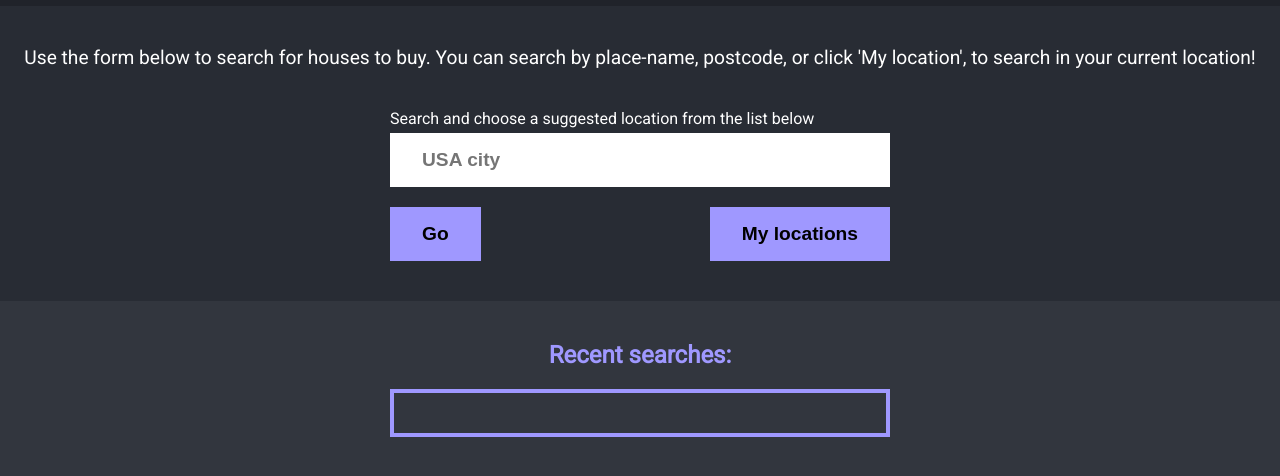
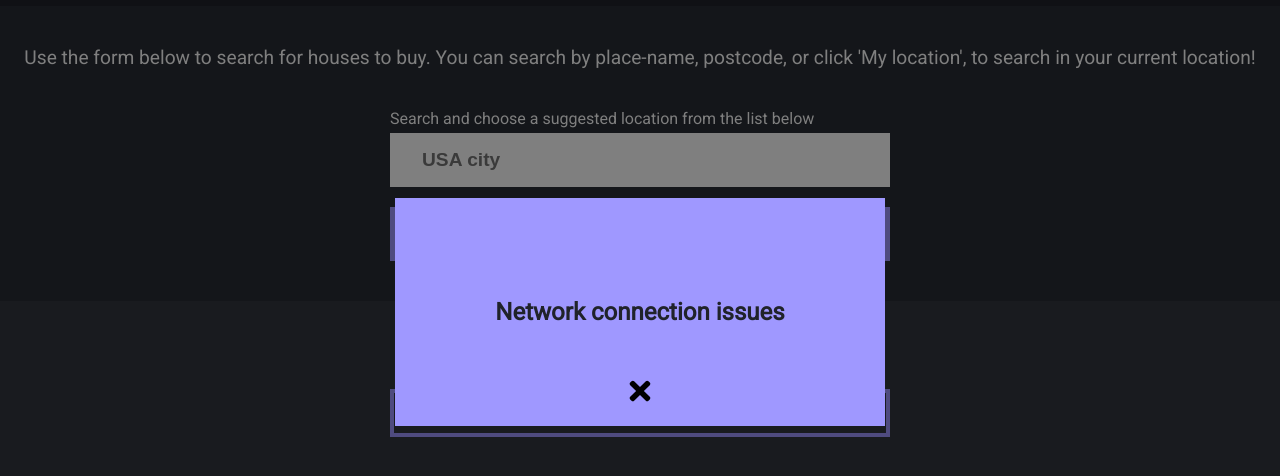
Before and after one commit to illiapelypenko/proproperty, a website built with webpack: page src/index.html in a window 1280 px wide. Shown: the part 88-564 px from the top of the page. Built offline with nearby package versions, Linux system fonts and the light colour scheme; no server answers; files whose address does not match are found by name.

Commit message:
Improve searchElements' logic Implement error handling

```diff
--- a/src/components/api.js
+++ b/src/components/api.js
@@ -1,4 +1,5 @@
 import { state } from '../index';
+import { renderError } from './view';
 
 const BASE_URL = 'https://realtor.p.rapidapi.com';
 const LOCATIONS_AUTOCOMPLETE_URL = BASE_URL + '/locations/auto-complete';
@@ -13,7 +14,7 @@ export async function getSuggestions(location = 'a') {
 
   try {
     const urlParams = encodeURI(`?input=${location}`);
-
+    const index = setTimeout(() => renderError('server timeout'), 10000);
     const res = await fetch(LOCATIONS_AUTOCOMPLETE_URL + urlParams, {
       headers: {
         'x-rapidapi-host': X_RAPID_HOST,
@@ -22,10 +23,11 @@ export async function getSuggestions(location = 'a') {
     });
 
     const data = await res.json();
-
+    clearTimeout(index);
     state.suggestions = data.autocomplete;
   } catch (e) {
     console.log(e);
+    renderError();
   }
 }
 
@@ -52,5 +54,6 @@ export async function getProperties() {
     state.properties = data.properties;
   } catch (e) {
     console.log(e);
+    renderError();
   }
 }
--- a/src/components/elements.js
+++ b/src/components/elements.js
@@ -23,13 +23,13 @@ const PROPERTY_SUMMARY = '.property-summary';
 const PROPERTY_DETAILS_BACK_BUTTON = '.property-details-back-btn';
 const ADD_PROPERTY_TO_FAVS_BUTTON = '.addPropertyToFavs-btn';
 const FAVES_BTN = '.faves-btn';
-// const PROPERTY_FAVESLIST_CONTAINER = '.property-faveslist-container';
-// const PROPERTY_FAVESLIST_BACK_BUTTON = '.property-faveslist-back-btn';
-// const PROPERTY_FAVESLIST = '.property-faveslist';
+const ERROR_MSG_CONTAINER = '.error-msg-container';
+const ERROR_MSG_CLOSE_BTN = '.error-msg__close-icon path';
+const ERROR_MSG_TEXT = '.error-msg__text';
 
-// export const propertyFaveslist = document.querySelector(PROPERTY_FAVESLIST);
-// export const propertyFaveslistBackButton = document.querySelector(PROPERTY_FAVESLIST_BACK_BUTTON);
-// export const propertyFaveslistContainer = document.querySelector(PROPERTY_FAVESLIST_CONTAINER);
+export const errMsgText = document.querySelector(ERROR_MSG_TEXT);
+export const errMsgCloseBtn = document.querySelector(ERROR_MSG_CLOSE_BTN);
+export const errMsgContainer = document.querySelector(ERROR_MSG_CONTAINER);
 export const favesButton = document.querySelector(FAVES_BTN);
 export const addPropertyToFavsButton = document.querySelector(ADD_PROPERTY_TO_FAVS_BUTTON);
 export const propertyDetailsBackButton = document.querySelector(PROPERTY_DETAILS_BACK_BUTTON);
--- a/src/components/eventListeners.js
+++ b/src/components/eventListeners.js
@@ -17,6 +17,8 @@ import {
   favesButton,
   propertyFaveslistBackButton,
   matchesCount,
+  errMsgCloseBtn,
+  errMsgContainer,
 } from './elements';
 import { state } from '../index';
 import {
@@ -27,6 +29,7 @@ import {
   renderPage,
   renderFavesPage,
   createPropertyItem,
+  renderError,
 } from './view';
 import { getSuggestions, getProperties } from './api';
 import Spinner from './spinner';
@@ -104,12 +107,23 @@ async function onRecentSearchClick(e) {
 
     state.currentSearchListItem = state.recentSearches[index];
 
+    spinner.toogleVisibility(true);
+
     clearChildren(propertyList);
+    renderPage('propertiesList');
+    await getProperties();
 
-    renderPage('propertiesList');
+    state.recentSearches.unshift(state.recentSearches.splice(index, 1)[0]);
+    renderSearchList();
+    localStorage.setItem('recentSearches', JSON.stringify(state.recentSearches));
 
-    spinner.toogleVisibility(true);
-    await getProperties();
+    if (state.properties.length === 0) {
+      renderPage('search');
+      spinner.toogleVisibility(false);
+      renderError('No properties found in this area');
+      return;
+    }
+
     renderProperties();
     matchesCount.style.display = 'block';
   } catch (err) {
@@ -162,6 +176,10 @@ export function onPropertyFaveslistBackButton(e) {
   renderPage('search');
 }
 
+export function onErrMsgCloseBtnClick(e) {
+  errMsgContainer.style.display = 'none';
+}
+
 export function initEventListeners() {
   searchTextInput.addEventListener('focus', onSearchFocus, true);
   searchTextInput.addEventListener('blur', onSearchBlur, true);
@@ -175,5 +193,5 @@ export function initEventListeners() {
   propertyDetailsBackButton.addEventListener('click', onPropertyDetailsBackButton);
   addPropertyToFavsButton.addEventListener('click', onAddPropertyToFavsButton);
   favesButton.addEventListener('click', onFavesButton);
-  // propertyFaveslistBackButton.addEventListener('click', onPropertyFaveslistBackButton);
+  errMsgCloseBtn.addEventListener('click', onErrMsgCloseBtnClick);
 }
--- a/src/components/view.js
+++ b/src/components/view.js
@@ -17,6 +17,8 @@ import {
   propertyFaveslist,
   addPropertyToFavsButton,
   onFavsPropertyClick,
+  errMsgContainer,
+  errMsgText,
 } from './elements';
 import { clearChildren } from './utils';
 
@@ -109,15 +111,6 @@ export function createPropertyItem(property, isFav) {
   propertyList.appendChild(li);
 }
 
-// export function renderFavesPage() {
-//   clearChildren(propertyFaveslist);
-
-//   for (let property of state.favoriteProperties) {
-//     const li = createPropertyItem(property);
-//     propertyFaveslist.appendChild(li);
-//   }
-// }
-
 export function renderPage(page = 'search') {
   switch (page) {
     case 'search':
@@ -167,3 +160,8 @@ export function renderPropertyDetails() {
   propertyAddress.innerHTML = `${state.currentProperty.address.line}, ${state.currentProperty.address.city}`;
   propertyPrice.innerHTML = `${state.currentProperty.price}`;
 }
+
+export function renderError(err) {
+  errMsgContainer.style.display = 'flex';
+  errMsgText.innerHTML = err ? err : 'Network connection issues';
+}
--- a/src/index.html
+++ b/src/index.html
@@ -11,6 +11,26 @@
       <h1 class="header__logo">ProProperty</h1>
       <button class="faves-btn">Faves</button>
     </header>
+    <section class="error-msg-container">
+      <div class="error-msg">
+        <p class="error-msg__text">Error !</p>
+        <svg
+          aria-hidden="true"
+          focusable="false"
+          data-prefix="fas"
+          data-icon="times"
+          class="error-msg__close-icon"
+          role="img"
+          xmlns="http://www.w3.org/2000/svg"
+          viewBox="0 0 352 512"
+        >
+          <path
+            fill="currentColor"
+            d="M242.72 256l100.07-100.07c12.28-12.28 12.28-32.19 0-44.48l-22.24-22.24c-12.28-12.28-32.19-12.28-44.48 0L176 189.28 75.93 89.21c-12.28-12.28-32.19-12.28-44.48 0L9.21 111.45c-12.28 12.28-12.28 32.19 0 44.48L109.28 256 9.21 356.07c-12.28 12.28-12.28 32.19 0 44.48l22.24 22.24c12.28 12.28 32.2 12.28 44.48 0L176 322.72l100.07 100.07c12.28 12.28 32.2 12.28 44.48 0l22.24-22.24c12.28-12.28 12.28-32.19 0-44.48L242.72 256z"
+          ></path>
+        </svg>
+      </div>
+    </section>
     <main class="main">
       <section class="search-container">
         <div class="search">
--- a/src/index.js
+++ b/src/index.js
@@ -1,6 +1,6 @@
 import './styles/main.scss';
 import Spinner from './components/spinner';
-import { renderSearchList } from './components/view';
+import { renderSearchList, renderError } from './components/view';
 import { getSuggestions } from './components/api';
 import { initEventListeners } from './components/eventListeners';
 import { searchSpinnerContainer, searchSpinnerCanvas } from './components/elements';
@@ -17,7 +17,7 @@ export const state = {
   favoriteProperties: [],
 };
 
-function setPersistedData() {
+function getPersistedData() {
   const recentSearchesInStorage = localStorage.getItem('recentSearches');
   if (recentSearchesInStorage) {
     state.recentSearches = JSON.parse(recentSearchesInStorage);
@@ -34,7 +34,7 @@ async function init() {
 
   try {
     spinner.toogleVisibility(true);
-    setPersistedData();
+    getPersistedData();
     renderSearchList();
     initEventListeners();
     await getSuggestions();
--- a/src/styles/base/basic.scss
+++ b/src/styles/base/basic.scss
@@ -11,6 +11,7 @@ body {
   flex-direction: column;
   height: 100vh;
   font-family: 'Roboto', sans-serif;
+  position: relative;
 }
 
 button,
--- a/src/styles/components/main.scss
+++ b/src/styles/components/main.scss
@@ -2,3 +2,47 @@
   flex: 1 1;
   display: flex;
 }
+
+.error-msg-container {
+  position: absolute;
+  left: 0px;
+  top: 0px;
+  width: 100%;
+  height: 100%;
+  background: rgba(0, 0, 0, 0.5);
+  z-index: 3;
+  justify-content: center;
+  align-items: center;
+  display: none;
+
+  .error-msg {
+    padding: 100px;
+    background: $secondary-color;
+    opacity: 1;
+    position: relative;
+    display: flex;
+    justify-content: center;
+    align-items: center;
+
+    .error-msg__text {
+      color: $mainDark-color;
+      font-weight: bold;
+      font-size: 1.5rem;
+    }
+
+    .error-msg__close-icon {
+      position: absolute;
+      bottom: 20px;
+      // left: 0px;
+      align-self: center;
+      width: 30px;
+      height: 30px;
+
+      path:hover {
+        cursor: pointer;
+        transition: 0.2s;
+        color: #fff;
+      }
+    }
+  }
+}
```
